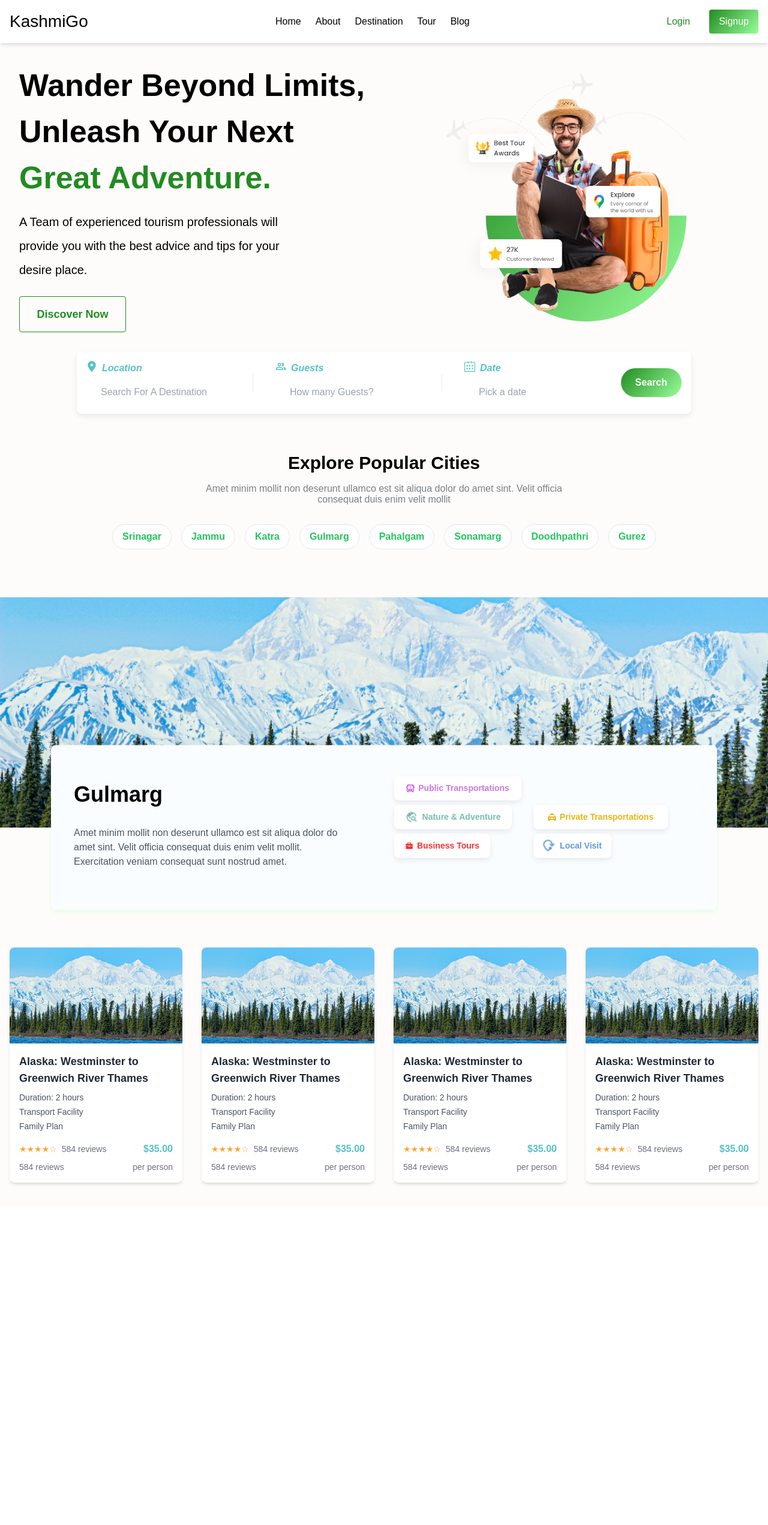
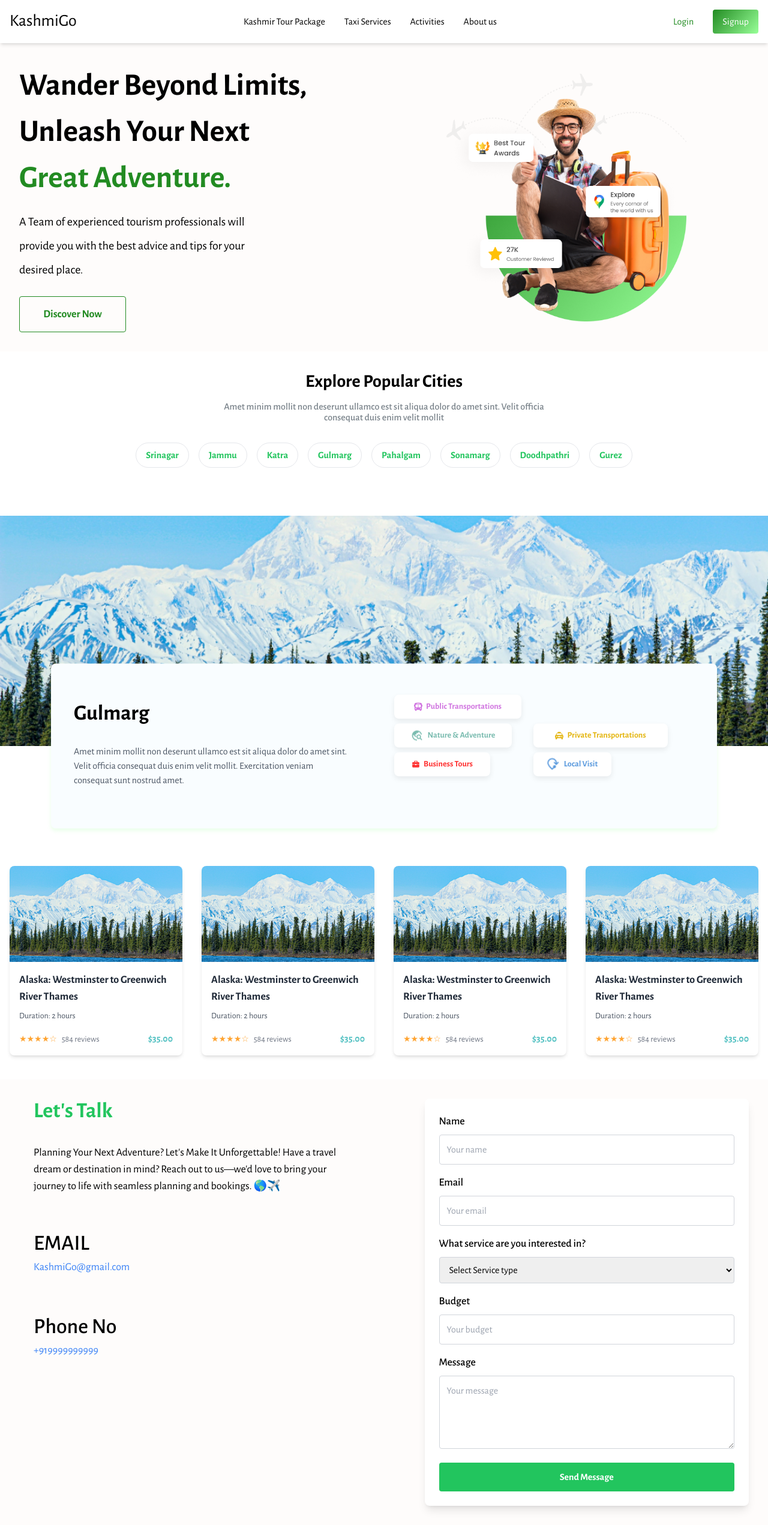
Before and after one commit to zahid-01/kashmigo_nextjs, a Next.js app: page / in a window 1280 px wide. Shown: the whole page at 60% size. Before the commit the page ends 2012 px from the top, so only its background shows below. Built offline with nearby package versions, Linux system fonts and the light colour scheme.

Commit message:
added feature

```diff
--- /dev/null
+++ b/src/app/components/ContactForm.js
@@ -0,0 +1,131 @@
+"use client";
+import { useState } from "react";
+
+function ContactForm() {
+  const [name, setName] = useState('');
+  const [email, setEmail] = useState('');
+  const [serviceType, setServiceType] = useState('');
+  const [budget, setBudget] = useState('');
+  const [message, setMessage] = useState('');
+
+  const handleSubmit = (event) => {
+    event.preventDefault();
+    console.log('Form submitted:', {
+      name,
+      email,
+      serviceType,
+      budget,
+      message,
+    });
+  };
+
+  return (
+    <div className="container p-8 mx-auto max-w-screen-xl bg-[#FEFCFB]">
+      <div className="grid grid-cols-1 lg:grid-cols-2 gap-[135px] items-start mx-auto">
+        {/* Left Column: Heading and Subheading */}
+        <div className="ml-[24px] flex flex-col gap-[54px]">
+            <div className="flex flex-col gap-[20px]">
+
+          <h1 className="text-4xl font-bold mb-4 text-green-500">Let's Talk</h1>
+          <p className="text-lg">
+            Planning Your Next Adventure? Let's Make It Unforgettable! Have a travel dream or destination in mind?
+            Reach out to us—we'd love to bring your journey to life with seamless planning and bookings. 🌎✈️
+          </p>
+            </div>
+          <div className="flex flex-col h-[85px]">
+            <p className="text-[36px] font-[500]">EMAIL</p>
+            <a href="mailto:KashmiGo@gmail.com" className="text-blue-500 text-[18px]">
+    KashmiGo@gmail.com
+  </a>
+          </div>
+          <div className="flex flex-col h-[85px] w-[185px]">
+            <p className="text-[36px] font-[500]">Phone No</p>
+            <a href="tel:+1234567890" className="text-blue-500 text-[18px]">
+    +919999999999
+  </a>
+          </div>
+        </div>
+
+        {/* Right Column: Form */}
+        <form onSubmit={handleSubmit} className="bg-white shadow-lg p-6 rounded-lg">
+          <div className="mb-4">
+            <label htmlFor="name" className="block text-lg font-medium mb-2">
+              Name
+            </label>
+            <input
+              type="text"
+              id="name"
+              value={name}
+              onChange={(e) => setName(e.target.value)}
+              className="w-full p-3 border border-gray-300 rounded"
+              placeholder="Your name"
+            />
+          </div>
+          <div className="mb-4">
+            <label htmlFor="email" className="block text-lg font-medium mb-2">
+              Email
+            </label>
+            <input
+              type="email"
+              id="email"
+              value={email}
+              onChange={(e) => setEmail(e.target.value)}
+              className="w-full p-3 border border-gray-300 rounded"
+              placeholder="Your email"
+            />
+          </div>
+          <div className="mb-4">
+            <label htmlFor="ServiceType" className="block text-lg font-medium mb-2">
+              What service are you interested in?
+            </label>
+            <select
+              id="serviceType"
+              value={serviceType}
+              onChange={(e) => setServiceType(e.target.value)}
+              className="w-full p-3 border border-gray-300 rounded"
+            >
+              <option value="">Select Service type</option>
+              <option value="package">Package</option>
+              <option value="gondola">Gondolla Ride</option>
+              <option value="skking">Skking</option>
+            </select>
+          </div>
+          <div className="mb-4">
+            <label htmlFor="budget" className="block text-lg font-medium mb-2">
+              Budget
+            </label>
+            <input
+              type="text"
+              id="budget"
+              value={budget}
+              onChange={(e) => setBudget(e.target.value)}
+              className="w-full p-3 border border-gray-300 rounded"
+              placeholder="Your budget"
+            />
+          </div>
+          <div className="mb-4">
+            <label htmlFor="message" className="block text-lg font-medium mb-2">
+              Message
+            </label>
+            <textarea
+              id="message"
+              value={message}
+              onChange={(e) => setMessage(e.target.value)}
+              className="w-full p-3 border border-gray-300 rounded"
+              placeholder="Your message"
+              rows="4"
+            />
+          </div>
+          <button
+            type="submit"
+            className="w-full bg-green-500 text-white font-bold py-3 px-4 rounded hover:bg-green-600"
+          >
+            Send Message
+          </button>
+        </form>
+      </div>
+    </div>
+  );
+}
+
+export default ContactForm;
--- a/src/app/globals.css
+++ b/src/app/globals.css
@@ -2,6 +2,11 @@
 @tailwind components;
 @tailwind utilities;
 
+*,
+*::before,
+*::after {
+  box-sizing: border-box;
+}
 body {
   /* color: var(--foreground);
   background: var(--background); */
--- a/src/app/layout.js
+++ b/src/app/layout.js
@@ -1,30 +1,24 @@
-import localFont from "next/font/local";
 import "./globals.css";
 import Navbar from "./navbar/navbar";
+import {Alegreya_Sans} from "next/font/google"
 
-const geistSans = localFont({
-  src: "./fonts/GeistVF.woff",
-  variable: "--font-geist-sans",
-  weight: "100 900",
-});
-const geistMono = localFont({
-  src: "./fonts/GeistMonoVF.woff",
-  variable: "--font-geist-mono",
-  weight: "100 900",
-});
 
+
+const alegreya = Alegreya_Sans({ subsets: ["latin"], weight: ["100", "300", "400", "500", "700"] });
 export const metadata = {
-  title: "Create Next App",
-  description: "Generated by create next app",
+  title: "Kashmi-Go",
+  description: "Enjoy your Vacation",
 };
 
 export default function RootLayout({ children }) {
   return (
     <html lang="en">
-      <body className="min-h-screen ">
+      <body className={alegreya.className}>
         <Navbar />
+
         {/* {children} */}
-        <main className="container">{children}</main>
+        <main className="container mx-auto">{children}</main>
+
       </body>
     </html>
   );
--- a/src/app/navbar/navbar.js
+++ b/src/app/navbar/navbar.js
@@ -9,47 +9,40 @@ export default function Navbar() {
         </h1>
 
         {/* Navigation Links */}
-        <ul className="hidden md:flex space-x-6">
+        <ul className="hidden md:flex space-x-8">
           <li>
             <a
               href="#"
-              className="font-poppins text-[16px] font-normal leading-6 text-[#000000] hover:text-[#228B22]"
+              className="text-[16px] font-normal leading-6 text-[#000000] hover:text-[#228B22]"
             >
-              Home
+              Kashmir Tour Package
             </a>
           </li>
           <li>
             <a
               href="#"
-              className="font-poppins text-[16px] font-normal leading-6 text-[#000000] hover:text-[#228B22]"
+              className="text-[16px] font-normal leading-6 text-[#000000] hover:text-[#228B22]"
             >
-              About
+              Taxi Services
             </a>
           </li>
           <li>
             <a
               href="#"
-              className="font-poppins text-[16px] font-normal leading-6 text-[#000000] hover:text-[#228B22]"
+              className="text-[16px] font-normal leading-6 text-[#000000] hover:text-[#228B22]"
             >
-              Destination
+              Activities
             </a>
           </li>
           <li>
             <a
               href="#"
-              className="font-poppins text-[16px] font-normal leading-6 text-[#000000] hover:text-[#228B22]"
+              className="text-[16px] font-normal leading-6 text-[#000000] hover:text-[#228B22]"
             >
-              Tour
+              About us
             </a>
           </li>
-          <li>
-            <a
-              href="#"
-              className="font-poppins text-[16px] font-normal leading-6 text-[#000000] hover:text-[#228B22]"
-            >
-              Blog
-            </a>
-          </li>
+
         </ul>
 
         {/* Buttons */}
--- a/src/app/page.js
+++ b/src/app/page.js
@@ -1,4 +1,3 @@
-import Head from "next/head";
 import Image from "next/image";
 import Mountain from "../../public/assets/Mountains.png";
 import Image1 from "../../public/assets/Image.png";
@@ -10,98 +9,49 @@ import { BiSolidBriefcase } from "react-icons/bi";
 import { FaLocationDot } from "react-icons/fa6";
 import { MdOutlinePeopleAlt } from "react-icons/md";
 import { SlCalender } from "react-icons/sl";
+import ContactForm from "./components/ContactForm";
 
 export default function Home() {
   return (
-    <div className="bg-[#FEFCFB]">
-      {/* <Head>
-        <title>Travel Adventure</title>
-        <link
-          href="https://fonts.googleapis.com/css2?family=Roboto:wght@400;700&amp;display=swap"
-          rel="stylesheet"
-        />
-        <link
-          href="https://cdnjs.cloudflare.com/ajax/libs/font-awesome/5.15.3/css/all.min.css"
-          rel="stylesheet"
-        />
-      </Head> */}
-      <header className="container mx-auto p-8">
+
+      <>
+      <div className="container mx-auto p-8 bg-[#FEFCFB]">
         <div className="flex flex-col md:flex-row items-center">
           <div className="md:w-1/2">
-            <h1 className="text-4xl font-alegreya-sans text-[52px] font-bold leading-[76.8px] text-black ">
+            <h1 className="text-4xl text-[52px] font-bold leading-[76.8px] text-black ">
               Wander Beyond Limits,
               <br />
               Unleash Your Next
               <br />
               <span className="text-[#228B22]">Great Adventure.</span>
             </h1>
-            <p className="mt-4 text-[#000000 font-poppins text-[20px] font-normal leading-[40px] text-left">
+            <p className="mt-4 text-[#000000] text-[20px] font-normal leading-[40px] text-left">
               A Team of experienced tourism professionals will <br /> provide
-              you with the best advice and tips for your <br /> desire place.
+              you with the best advice and tips for your <br /> desired place.
             </p>
-            <button className="mt-6 w-[178px] h-[60px] text-[#228B22] border border-[#228B22] font-alegreya-sans text-[18px] font-bold leading-[21.6px] rounded">
+            <button className="mt-6 w-[178px] h-[60px] text-[#228B22] border border-[#228B22] text-[18px] font-bold leading-[21.6px] rounded">
               Discover Now
             </button>
           </div>
           <div className="md:w-1/2 relative mt-8 md:mt-0">
             <Image
               alt="Traveler with suitcase"
-              className=" mx-auto"
+              className="mx-auto"
               height="400"
               src={Image1}
               width="400"
               />
           </div>
         </div>
-        <div className="mt-8 mx-24 p-4 bg-[#FFFFFF] rounded-lg flex flex-col md:flex-row items-center justify-between shadow-custom-light">
-          <div className="flex flex-col items-start mb-4 md:mb-0">
-            <i className="flex gap-2 fas fa-map-marker-alt text-[#56C2C3] font-bold">
-              <FaLocationDot className="text-[#56C2C3] font-alegreya-sans text-[18px] font-bold leading-[21.6px]" />
-              Location
-            </i>
-            <input
-              className="mt-2 ml-4 p-2 rounded w-full focus:outline-none"
-              placeholder="Search For A Destination"
-              type="text"
-            />
       </div>
-          <div className="w-[1px] h-7  bg-[#E8EAEB] mx-4"></div>
 
-          <div className="flex flex-col items-start mb-4 md:mb-0">
-            <i className="flex gap-2 fas fa-map-marker-alt text-[#56C2C3] font-bold">
-              <MdOutlinePeopleAlt className="text-[#56C2C3] font-alegreya-sans text-[18px] font-bold leading-[21.6px]" />
-              Guests
-            </i>
-            <input
-              className="mt-2 ml-4 p-2 rounded w-full focus:outline-none"
-              placeholder="How many Guests?"
-              type="text"
-            />
-          </div>
-          <div className="w-[1px] h-7 bg-[#E8EAEB] mx-4"></div>
-          <div className="flex flex-col items-start mb-4 md:mb-0">
-            <i className="flex gap-2 fas fa-map-marker-alt text-[#56C2C3] font-bold">
-              <SlCalender className="text-[#56C2C3] font-alegreya-sans text-[18px] font-bold leading-[21.6px]" />
-              Date
-            </i>
-            <input
-              className="mt-2 ml-4 p-2 rounded w-full focus:outline-none"
-              placeholder="Pick a date"
-              type="text"
-            />
-          </div>
-          <button className="px-6 py-3 bg-signup-gradient text-white font-bold rounded-full">
-            Search
-          </button>
-        </div>
-      </header>
       <section className="container mx-auto p-8">
         <h2 className="text-3xl font-bold text-center">
           Explore Popular Cities
         </h2>
-        <p className="text-center font-mulish text-[16px] text-[#778088] font-medium leading-[17.57px] mt-4">
+        <p className="text-center text-[16px] text-[#778088] font-medium leading-[17.57px] mt-4">
           Amet minim mollit non deserunt ullamco est sit aliqua dolor do amet
-          sint. Velit officia <br></br>consequat duis enim velit mollit
+          sint. Velit officia <br /> consequat duis enim velit mollit
         </p>
         <div className="flex flex-wrap justify-center mt-6">
           {[
@@ -124,7 +74,7 @@ export default function Home() {
         </div>
       </section>
 
-      <div className=" min-h-screen py-10">
+      <div className="min-h-screen py-10">
         <div className="relative mx-auto max-w-7xl">
           <Image
             src={Mountain}
@@ -133,7 +83,7 @@ export default function Home() {
             alt="Mountain"
             className="w-full h-96 object-cover"
             />
-          <div className="absolute h-[275px] w-[1110px] mx-auto bottom-0 left-0 right-0 translate-y-1/2 bg-[#F9FDFF]  p-5 rounded-lg shadow-custom-green">
+          <div className="absolute h-[275px] w-[1110px] mx-auto bottom-0 left-0 right-0 translate-y-1/2 bg-[#F9FDFF] p-5 rounded-lg shadow-custom-green">
             <div className="flex items-center justify-center my-8 gap-[70px]">
               <div className="flex-row items w-[464px] h-[116px]">
                 <h1 className="text-4xl font-bold">Gulmarg</h1>
@@ -144,7 +94,7 @@ export default function Home() {
                 </p>
               </div>
               <div className="mt-0 mr-11 grid grid-cols-2 gap-2">
-                <div className="col-span-2 h-[40px] w-[212px] flex items-center justify-center gap-[6px] bg-[#FFFFFF] shadow-custom-light text-[#D176E0]  rounded-[8px] font-mulish text-[14px] font-semibold leading-[17.57px]">
+                <div className="col-span-2 h-[40px] w-[212px] flex items-center justify-center gap-[6px] bg-[#FFFFFF] shadow-custom-light text-[#D176E0] rounded-[8px] font-mulish text-[14px] font-semibold leading-[17.57px]">
                   <span>
                     <FaBusAlt />
                   </span>
@@ -210,8 +160,7 @@ export default function Home() {
                   </h3>
                   <ul className="mt-2 text-sm text-gray-600 space-y-1">
                     <li>Duration: 2 hours</li>
-                    <li>Transport Facility</li>
-                    <li>Family Plan</li>
+
                   </ul>
                   <div className="mt-4 flex items-center justify-between">
                     <div>
@@ -223,15 +172,14 @@ export default function Home() {
 
                     <span className="text-[#56C2C3] font-bold">$35.00</span>
                   </div>
-                  <div className="mt-2 text-sm flex items-center justify-between">
-                    <span className="text-sm text-gray-500">584 reviews</span>
-                    <span className="text-sm text-gray-500">per person</span>
-                  </div>
+
                 </div>
               </div>
             ))}
         </div>
       </div>
-    </div>
+      <ContactForm/>
+
+                    </>
   );
 }
--- a/tailwind.config.js
+++ b/tailwind.config.js
@@ -7,11 +7,7 @@ module.exports = {
   ],
   theme: {
     extend: {
-      fontFamily: {
-        mulish: ["Mulish", "sans-serif"],
-        poppins: ["Poppins", "sans-serif"],
-        "alegreya-sans": ["Alegreya Sans", "sans-serif"],
-      },
+
       boxShadow: {
         "custom-light": "0px 4px 10px 0px rgba(0, 0, 0, 0.08)",
         "custom-green": "0px 4px 6px 0px #98FF9833",
```
Lines whose indentation alone changed are shown as unchanged.
